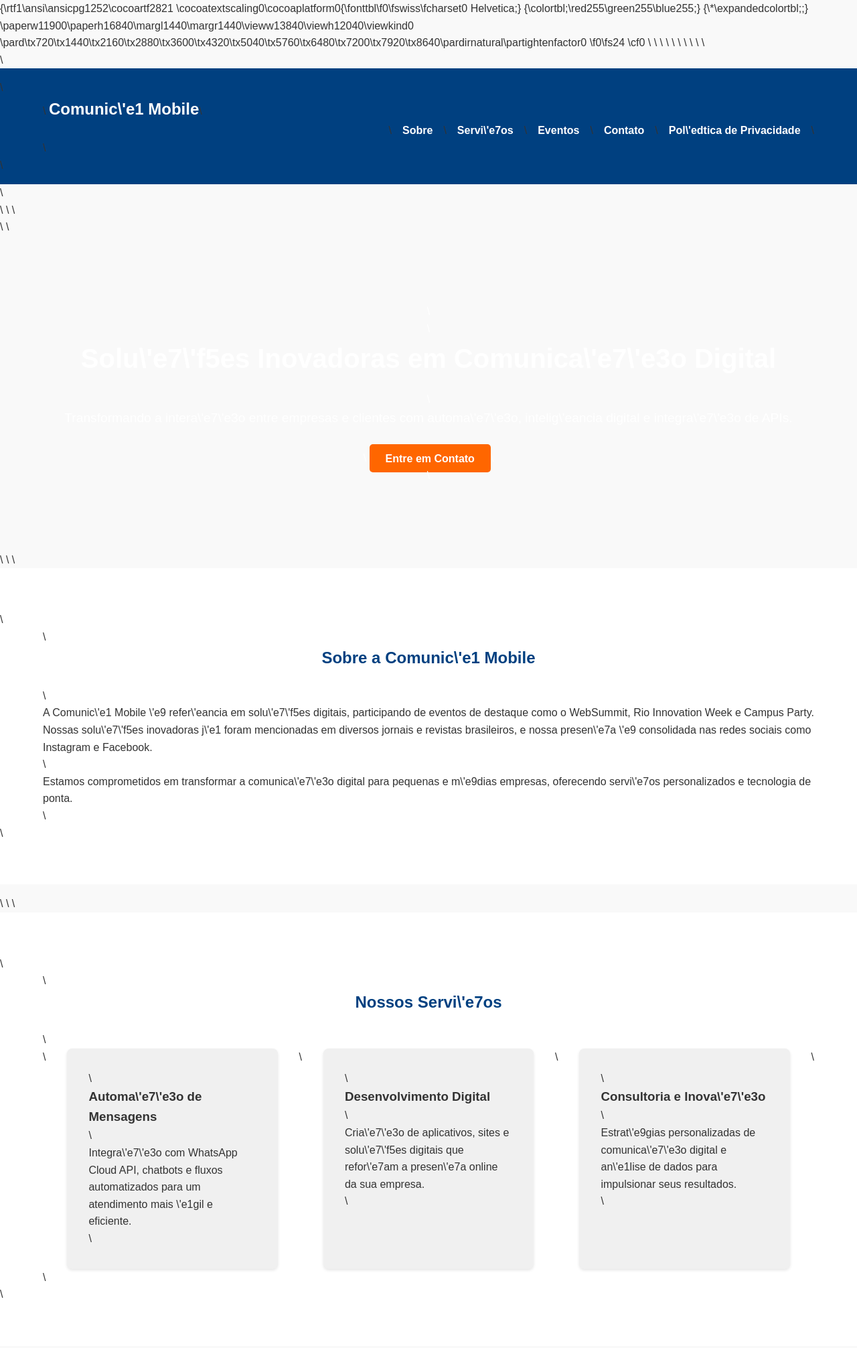
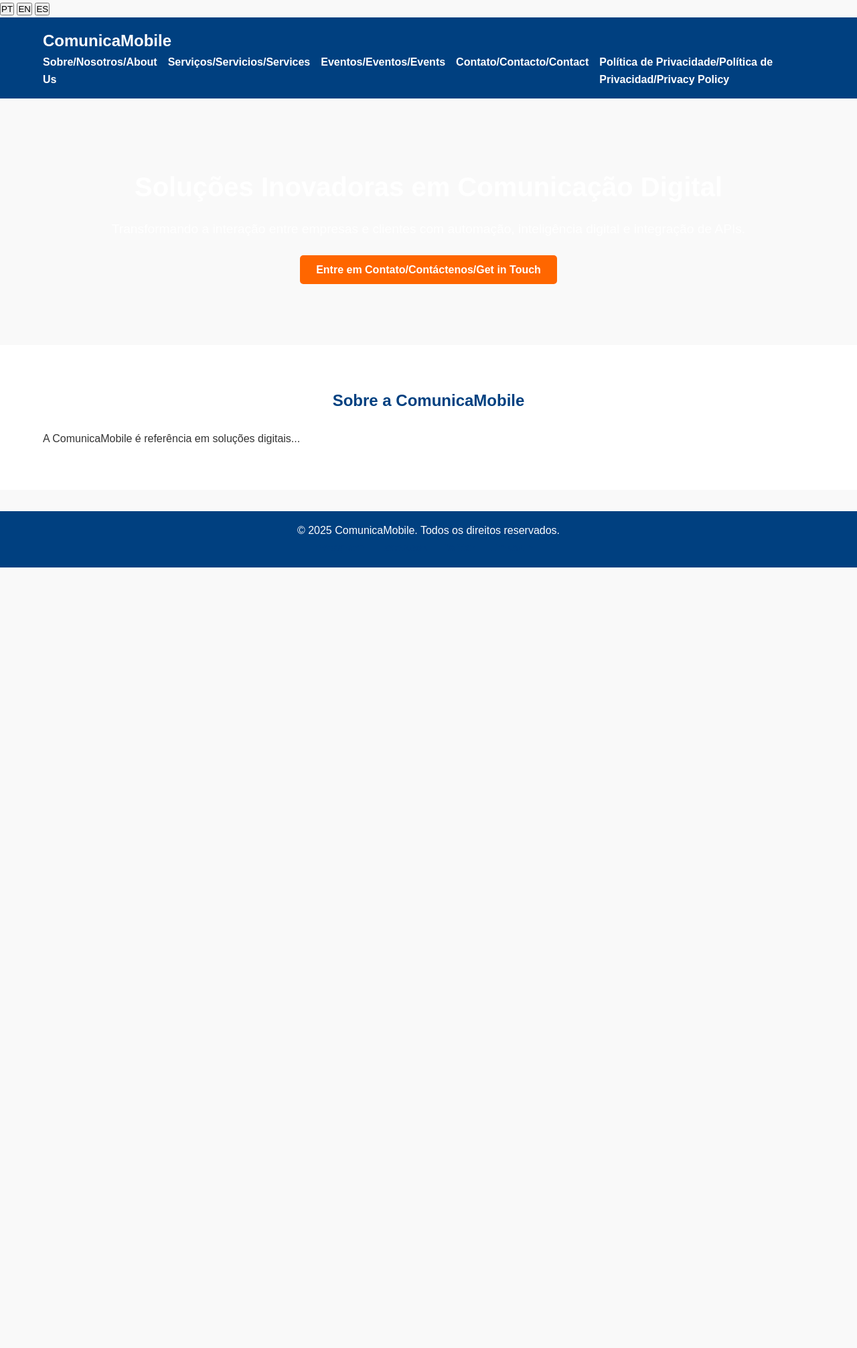
Before and after one commit to PauloMagraniVieira/comunicamobile_cloudflare_pages, a plain HTML site: page index.html in a window 1280 px wide. Shown: the top 2012 px of the page at 67% size. After the commit the page ends 847 px from the top, so only its background shows below. Drawn offline with Linux system fonts and the light colour scheme.

Commit message:
index.html

```diff
--- a/index.html
+++ b/index.html
@@ -1,115 +1,84 @@
-{\rtf1\ansi\ansicpg1252\cocoartf2821
-\cocoatextscaling0\cocoaplatform0{\fonttbl\f0\fswiss\fcharset0 Helvetica;}
-{\colortbl;\red255\green255\blue255;}
-{\*\expandedcolortbl;;}
-\paperw11900\paperh16840\margl1440\margr1440\vieww13840\viewh12040\viewkind0
-\pard\tx720\tx1440\tx2160\tx2880\tx3600\tx4320\tx5040\tx5760\tx6480\tx7200\tx7920\tx8640\pardirnatural\partightenfactor0
+<!DOCTYPE html>
+<html lang="pt-BR">
+<head>
+    <meta charset="UTF-8">
+    <meta name="viewport" content="width=device-width, initial-scale=1.0">
+    <title>ComunicaMobile - Soluções em Comunicação Digital</title>
+    <meta name="description" content="Soluções inovadoras em comunicação digital para pequenas e médias empresas.">
+    <meta name="keywords" content="Comunicação, Digital, Soluções, Automação, Inovação">
+    <link rel="stylesheet" href="styles.css">
+</head>
+<body>
 
-\f0\fs24 \cf0 <!DOCTYPE html>\
-<html lang="pt-BR">\
-<head>\
-  <meta charset="UTF-8">\
-  <meta name="viewport" content="width=device-width, initial-scale=1.0">\
-  <title>Comunic\'e1 Mobile - Solu\'e7\'f5es em Comunica\'e7\'e3o Digital</title>\
-  <link rel="stylesheet" href="styles.css">\
-</head>\
-<body>\
-  <!-- Cabe\'e7alho e Navega\'e7\'e3o -->\
-  <header>\
-    <nav class="navbar">\
-      <div class="container">\
-        <a href="index.html" class="logo">Comunic\'e1 Mobile</a>\
-        <ul class="nav-links">\
-          <li><a href="#about">Sobre</a></li>\
-          <li><a href="#services">Servi\'e7os</a></li>\
-          <li><a href="#events">Eventos</a></li>\
-          <li><a href="#contact">Contato</a></li>\
-          <li><a href="privacy.html">Pol\'edtica de Privacidade</a></li>\
-        </ul>\
-      </div>\
-    </nav>\
-  </header>\
-\
-  <!-- Conte\'fado Principal -->\
-  <main>\
-    <!-- Se\'e7\'e3o Hero -->\
-    <section class="hero">\
-      <div class="container">\
-        <h1>Solu\'e7\'f5es Inovadoras em Comunica\'e7\'e3o Digital</h1>\
-        <p>Transformando a intera\'e7\'e3o entre empresas e clientes com automa\'e7\'e3o, intelig\'eancia digital e integra\'e7\'e3o de APIs.</p>\
-        <a href="#contact" class="btn">Entre em Contato</a>\
-      </div>\
-    </section>\
-\
-    <!-- Se\'e7\'e3o Sobre -->\
-    <section id="about" class="about">\
-      <div class="container">\
-        <h2>Sobre a Comunic\'e1 Mobile</h2>\
-        <p>A Comunic\'e1 Mobile \'e9 refer\'eancia em solu\'e7\'f5es digitais, participando de eventos de destaque como o WebSummit, Rio Innovation Week e Campus Party. Nossas solu\'e7\'f5es inovadoras j\'e1 foram mencionadas em diversos jornais e revistas brasileiros, e nossa presen\'e7a \'e9 consolidada nas redes sociais como Instagram e Facebook.</p>\
-        <p>Estamos comprometidos em transformar a comunica\'e7\'e3o digital para pequenas e m\'e9dias empresas, oferecendo servi\'e7os personalizados e tecnologia de ponta.</p>\
-      </div>\
-    </section>\
-\
-    <!-- Se\'e7\'e3o Servi\'e7os -->\
-    <section id="services" class="services">\
-      <div class="container">\
-        <h2>Nossos Servi\'e7os</h2>\
-        <div class="service-cards">\
-          <div class="card">\
-            <h3>Automa\'e7\'e3o de Mensagens</h3>\
-            <p>Integra\'e7\'e3o com WhatsApp Cloud API, chatbots e fluxos automatizados para um atendimento mais \'e1gil e eficiente.</p>\
-          </div>\
-          <div class="card">\
-            <h3>Desenvolvimento Digital</h3>\
-            <p>Cria\'e7\'e3o de aplicativos, sites e solu\'e7\'f5es digitais que refor\'e7am a presen\'e7a online da sua empresa.</p>\
-          </div>\
-          <div class="card">\
-            <h3>Consultoria e Inova\'e7\'e3o</h3>\
-            <p>Estrat\'e9gias personalizadas de comunica\'e7\'e3o digital e an\'e1lise de dados para impulsionar seus resultados.</p>\
-          </div>\
-        </div>\
-      </div>\
-    </section>\
-\
-    <!-- Se\'e7\'e3o Eventos -->\
-    <section id="events" class="events">\
-      <div class="container">\
-        <h2>Eventos e Participa\'e7\'f5es</h2>\
-        <p>Comunic\'e1 Mobile marcou presen\'e7a nos maiores eventos de inova\'e7\'e3o e tecnologia:</p>\
-        <ul>\
-          <li>WebSummit</li>\
-          <li>Rio Innovation Week</li>\
-          <li>Campus Party</li>\
-          <li>Entre outros eventos nacionais e internacionais</li>\
-        </ul>\
-      </div>\
-    </section>\
-\
-    <!-- Se\'e7\'e3o Contato -->\
-    <section id="contact" class="contact">\
-      <div class="container">\
-        <h2>Contato</h2>\
-        <p>Fale conosco para transformar a comunica\'e7\'e3o da sua empresa.</p>\
-        <ul>\
-          <li><strong>Telefone:</strong> +55 (22) 99902-3300</li>\
-          <li><strong>E-mail:</strong> <a href="mailto:contato@comunicamobile.com.br">contato@comunicamobile.com.br</a></li>\
-          <li><strong>Endere\'e7o:</strong> Rua Exemplo, 123, Bairro, Cidade, Estado, CEP</li>\
-        </ul>\
-        <div class="social">\
-          <a href="https://www.instagram.com/comunicamobile" target="_blank">Instagram</a>\
-          <a href="https://www.facebook.com/comunicamobile" target="_blank">Facebook</a>\
-        </div>\
-      </div>\
-    </section>\
-  </main>\
-\
-  <!-- Rodap\'e9 -->\
-  <footer>\
-    <div class="container">\
-      <p>&copy; 2025 Comunic\'e1 Mobile. Todos os direitos reservados.</p>\
-    </div>\
-  </footer>\
-  <script src="main.js"></script>\
-</body>\
-</html>\
-}
+    <!-- Selector de Idioma -->
+    <div class="language-selector">
+        <button onclick="setLanguage('pt')">PT</button>
+        <button onclick="setLanguage('en')">EN</button>
+        <button onclick="setLanguage('es')">ES</button>
+    </div>
+
+    <!-- Cabeçalho e Navegação -->
+    <header>
+        <nav class="navbar">
+            <div class="container">
+                <a href="index.html" class="logo">ComunicaMobile</a>
+                <ul class="nav-links">
+                    <li><a href="#about">Sobre/Nosotros/About Us</a></li>
+                    <li><a href="#services">Serviços/Servicios/Services</a></li>
+                    <li><a href="#events">Eventos/Eventos/Events</a></li>
+                    <li><a href="#contact">Contato/Contacto/Contact</a></li>
+                    <li><a href="privacy.html">Política de Privacidade/Política de Privacidad/Privacy Policy</a></li>
+                </ul>
+            </div>
+        </nav>
+    </header>
+
+    <!-- Conteúdo Principal -->
+    <main>
+        <!-- Seção Hero -->
+        <section class="hero">
+            <div class="container">
+                <h1 lang="pt">Soluções Inovadoras em Comunicação Digital</h1>
+                <h1 lang="en" hidden>Innovative Digital Communication Solutions</h1>
+                <h1 lang="es" hidden>Soluciones Innovadoras en Comunicación Digital</h1>
+
+                <p lang="pt">Transformando a interação entre empresas e clientes com automação, inteligência digital e integração de APIs.</p>
+                <p lang="en" hidden>Transforming interaction between companies and customers with automation, digital intelligence, and API integration.</p>
+                <p lang="es" hidden>Transformando la interacción entre empresas y clientes con automatización, inteligencia digital e integración de API.</p>
+
+                <a href="#contact" class="btn">Entre em Contato/Contáctenos/Get in Touch</a>
+            </div>
+        </section>
+
+        <!-- Seção Sobre -->
+        <section id="about" class="about">
+            <div class="container">
+                <h2 lang="pt">Sobre a ComunicaMobile</h2>
+                <h2 lang="en" hidden>About ComunicaMobile</h2>
+                <h2 lang="es" hidden>Sobre ComunicaMobile</h2>
+
+                <p lang="pt">A ComunicaMobile é referência em soluções digitais...</p>
+                <p lang="en" hidden>ComunicaMobile is a leader in digital solutions...</p>
+                <p lang="es" hidden>ComunicaMobile es una referencia en soluciones digitales...</p>
+            </div>
+        </section>
+
+        <!-- Outras Seções conforme necessário -->
+    </main>
+
+    <!-- Rodapé -->
+    <footer>
+        <div class="container">
+            <p>&copy; 2025 ComunicaMobile. Todos os direitos reservados.</p>
+            <div class="social">
+                <a href="https://www.instagram.com/comunicamobile" target="_blank">Instagram</a>
+                <a href="https://www.facebook.com/comunicamobile" target="_blank">Facebook</a>
+                <a href="https://www.twitter.com/comunicamobile" target="_blank">Twitter</a>
+                <a href="https://www.linkedin.com/company/comunicamobile" target="_blank">LinkedIn</a>
+            </div>
+        </div>
+    </footer>
+
+    <script src="main.js"></script>
+</body>
+</html>
```
